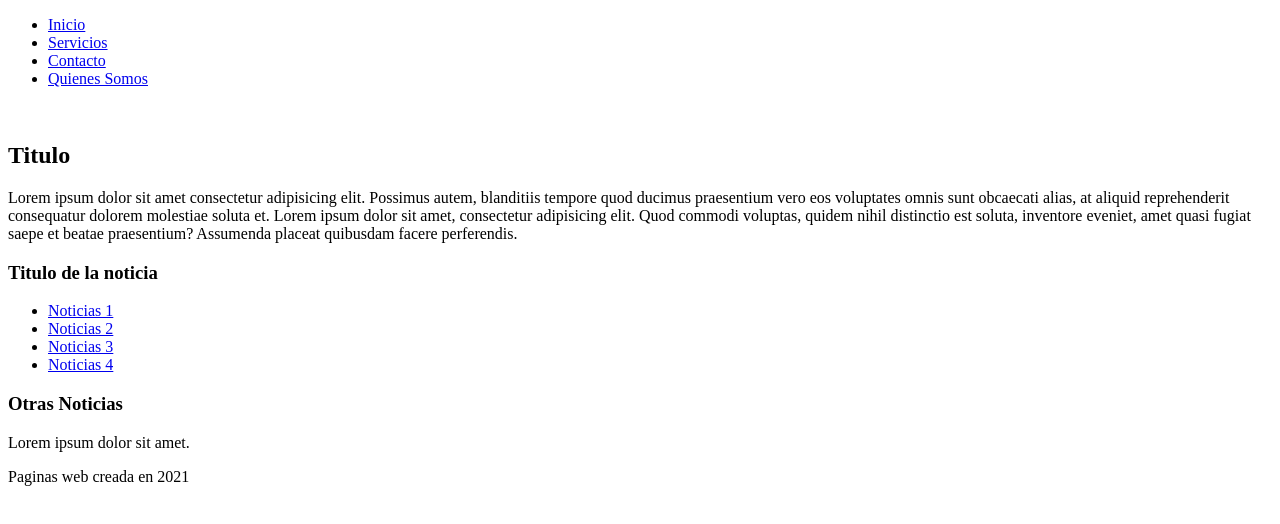
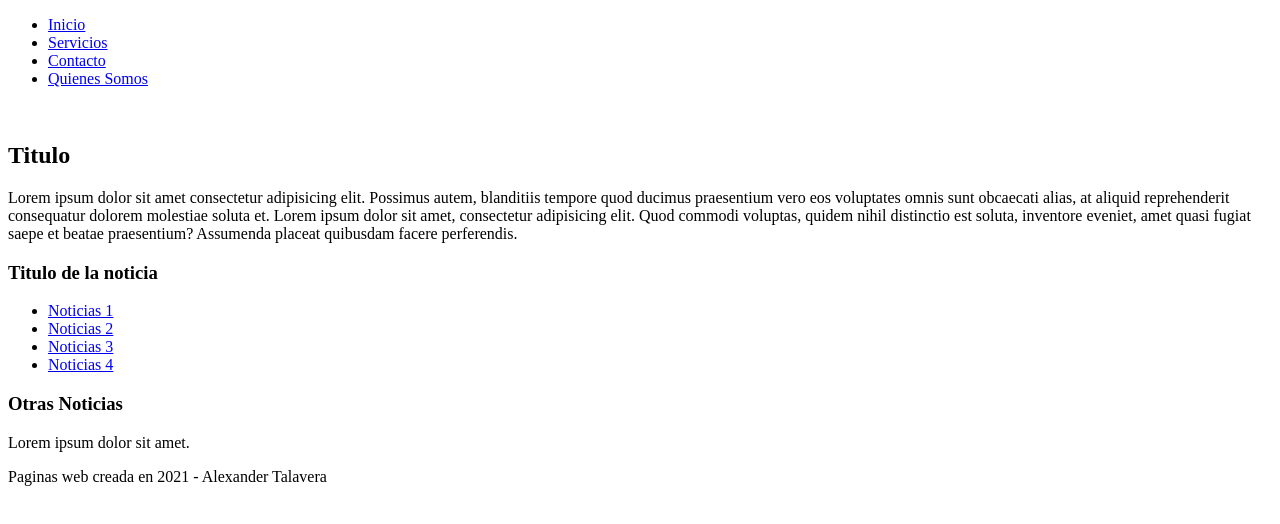
Before and after one commit to warrentalex26/HTML5Pagina, a plain HTML site: page index.html in a window 1280 px wide. Drawn offline with Linux system fonts and the light colour scheme.

Commit message:
footer change

```diff
--- a/index.html
+++ b/index.html
@@ -45,7 +45,7 @@
             </div>
         </aside>
         <footer>
-            <p>Paginas web creada en 2021</p>
+            <p>Paginas web creada en 2021 - Alexander Talavera</p>
         </footer>
     </div>
 </body>
```
